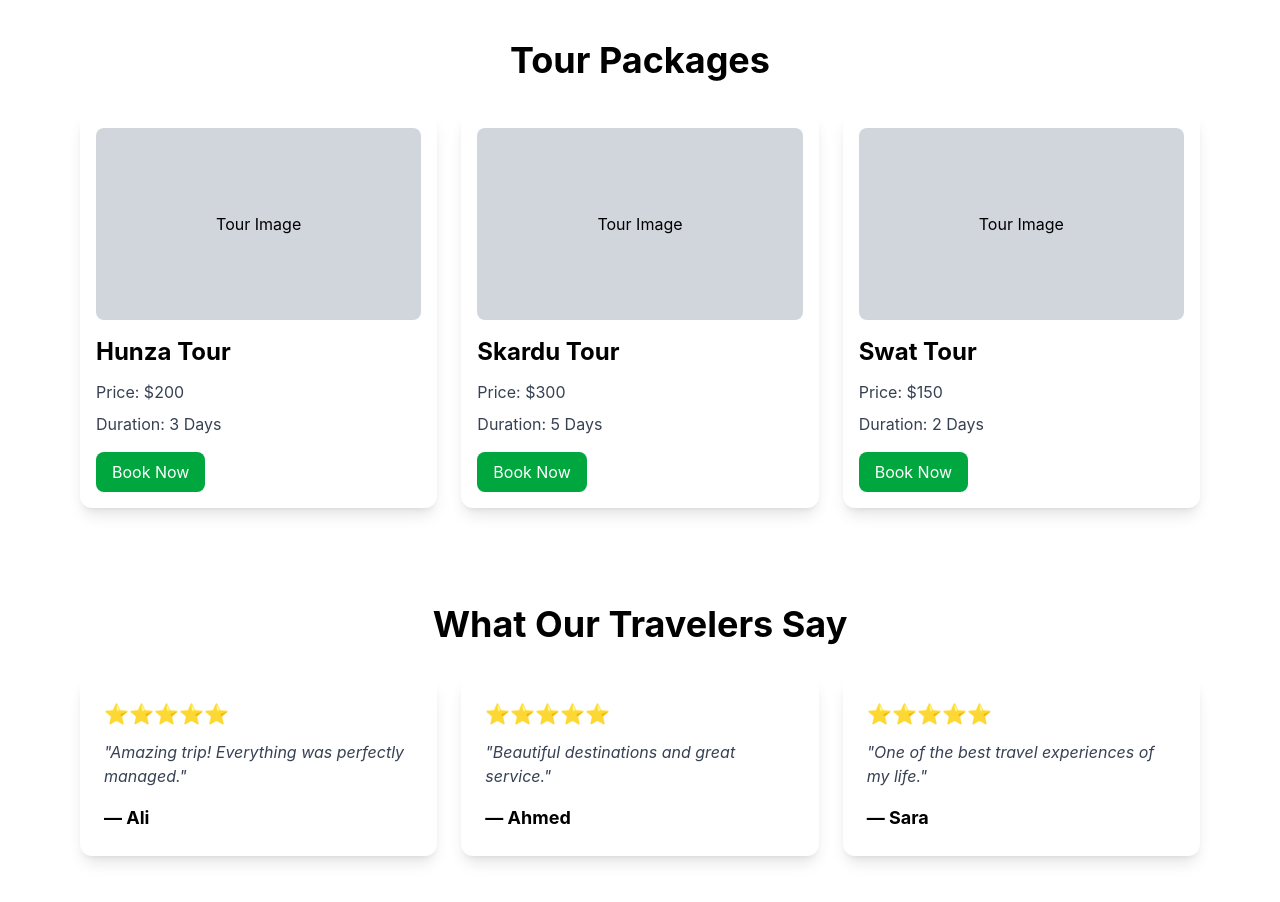
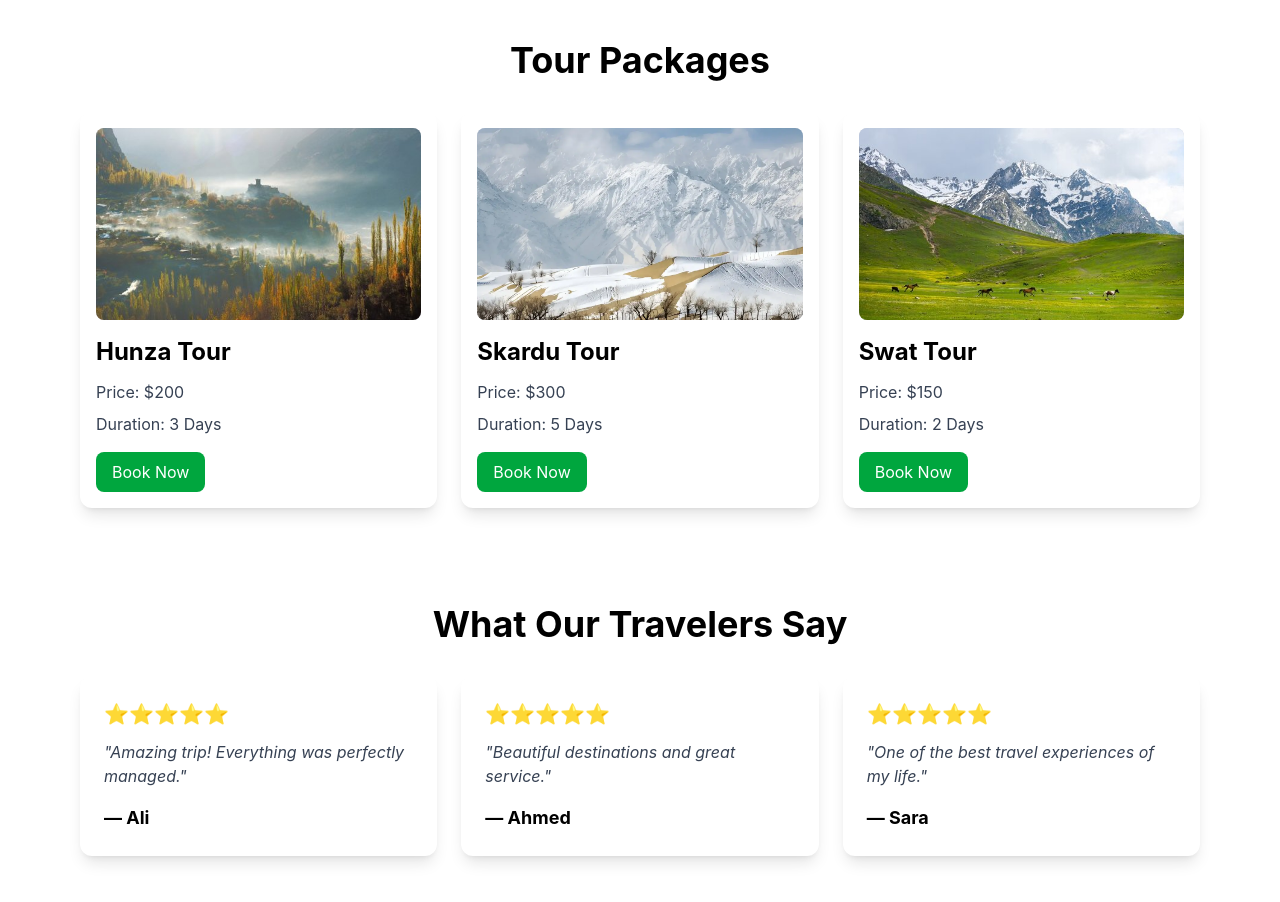
Before and after one commit to Rafiakbar007/React-Fellowship, a React (Vite) app in the folder ReactProject/A1-TourTravelApp/: page / in a window 1280 px wide. Shown: the part 1240-2142 px from the top of the page. Built offline with nearby package versions, Linux system fonts and the light colour scheme.

Commit message:
images added to package file

```diff
--- a/ReactProject/A1-TourTravelApp/src/components/PackageCard.jsx
+++ b/ReactProject/A1-TourTravelApp/src/components/PackageCard.jsx
@@ -4,7 +4,13 @@ function PackageCard({ pkgdata }) {
 
       {/* Image Placeholder */}
       <div className="h-48 bg-gray-300 rounded-lg mb-4 flex items-center justify-center">
-        Tour Image
+
+        <img
+        src={pkgdata.destImage}
+        alt={pkgdata.name}
+        className="w-full h-48 object-cover rounded-lg"
+      />
+
       </div>
 
       {/* Package Title */}
--- a/ReactProject/A1-TourTravelApp/src/data/packages.js
+++ b/ReactProject/A1-TourTravelApp/src/data/packages.js
@@ -1,23 +1,32 @@
+
+import HunzaImage from "../assets/HunzaImage.png"
+import SawatImage from "../assets/SawatImage.png"
+import SkarduImage from "../assets/SkarduImage.png"
+
+
 const packages = [
   {
     id: 1,
     title: "Hunza Tour",
     price: "$200",
-    duration: "3 Days"
+    duration: "3 Days",
+    destImage: HunzaImage
   },
 
   {
     id: 2,
     title: "Skardu Tour",
     price: "$300",
-    duration: "5 Days"
+    duration: "5 Days",
+    destImage: SkarduImage
   },
 
   {
     id: 3,
     title: "Swat Tour",
     price: "$150",
-    duration: "2 Days"
+    duration: "2 Days",
+    destImage: SawatImage
   }
 ];
 
```
